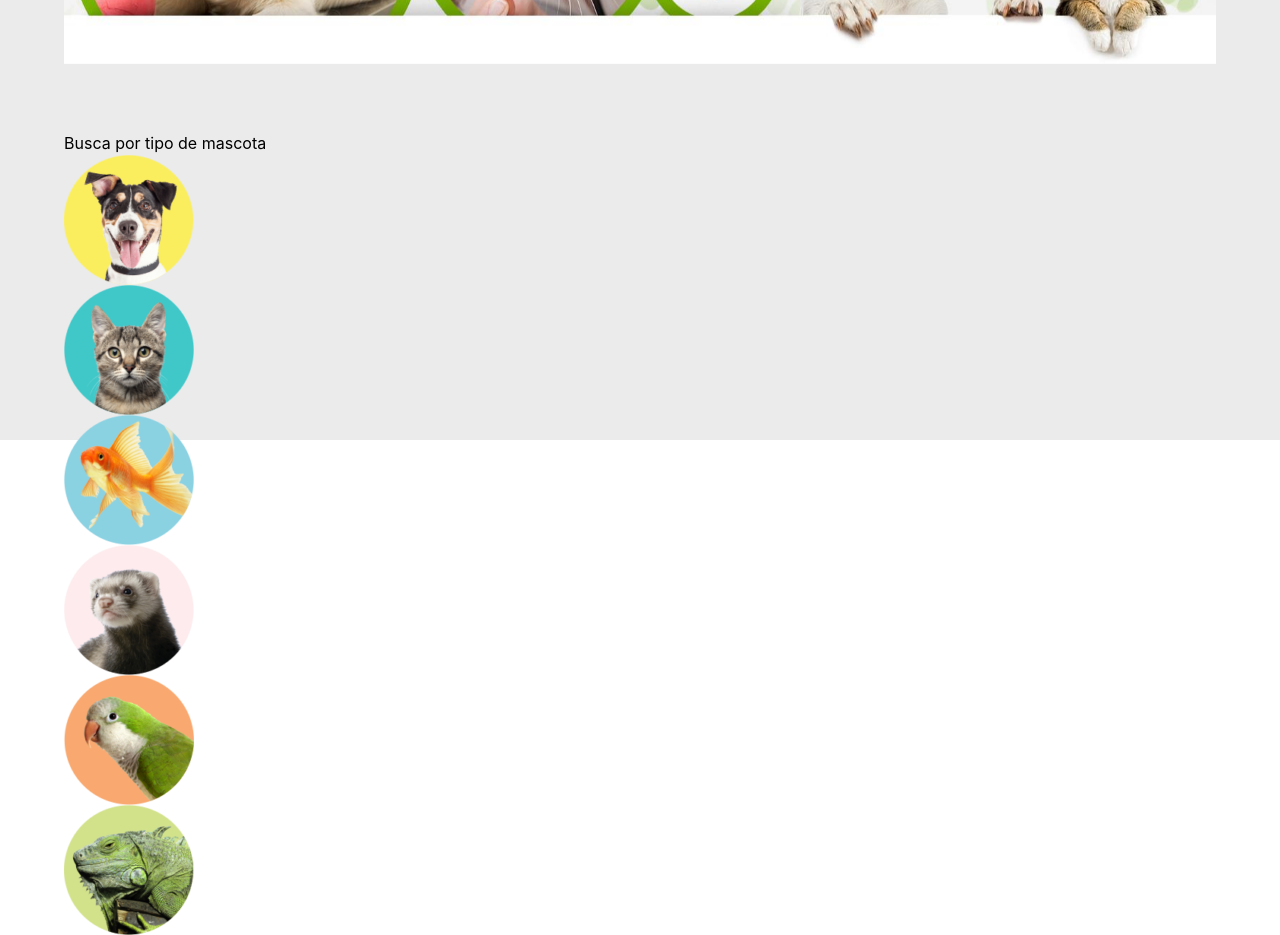
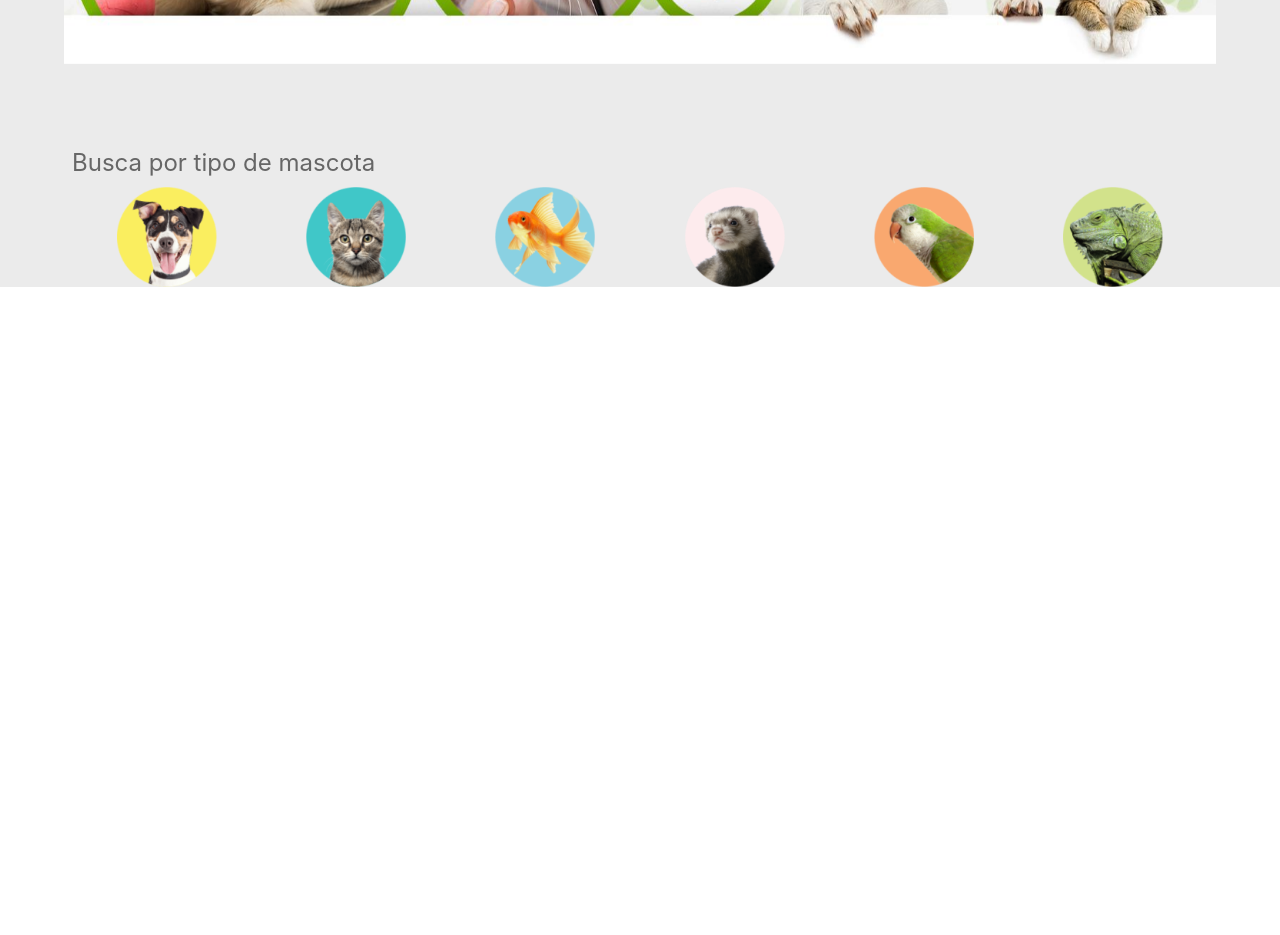
Before and after one commit to Marcos676/e-commerce-petshop, a React (Vite) app in the folder client/: page / in a window 1280 px wide. Shown: the part 360-1295 px from the top of the page. After the commit the page ends 800 px from the top, so only its background shows below. Built offline with nearby package versions, Linux system fonts and the light colour scheme.

Commit message:
Refactoriza el componente Home: Crea ciclos para manejar codigo repetido como estructuras de lista y componentes de carrusel. Completa el diseño de la seccion "Busca por tipo de mascota" con Grid

```diff
--- a/client/src/pages/Home.tsx
+++ b/client/src/pages/Home.tsx
@@ -4,9 +4,9 @@ import { Autoplay } from "swiper/modules"; //importa modulo de autoplay para que
 import "swiper/css"; // Importa estilos
 import "swiper/css/autoplay";
 
-//type Props = {}
 
-const Home = (/* props: Props */) => {
+
+const Home = () => {
   return (
     <>
       {/* carrusel */}
@@ -16,47 +16,40 @@ const Home = (/* props: Props */) => {
         loop={true} //Se repite infinitamente
         slidesPerView={1} //Muestra un slide a la vez
       >
-        <SwiperSlide>
+        {["carrusel1.jpg", "carrusel2.jpg", "carrusel3.jpg"].map(
+          (img, index) => (
+            <SwiperSlide key={index}>
               <img
-            src="images/carrusel/carrusel1.jpg"
+                src={`images/carrusel/${img}`}
                 className="object-contain"
-            alt=""
+                alt="Imagen de banner"
               />
             </SwiperSlide>
-        <SwiperSlide>
+          ),
+        )}
+      </Swiper>
+      <section className="px-2 my-4">
+        <h2 className="mb-2 text-2xl text-grisOscuro">
+          Busca por tipo de mascota
+        </h2>
+        <ul
+          className="grid justify-around items-center"
+          style={{ gridTemplateColumns: "repeat(auto-fit, 100px)" }}
+        >
+          {["Perro", "Gato", "Pez", "Roedor", "Ave", "Reptil"].map(
+            (tipo, index) => (
+              <li key={index} className="mx-auto">
                 <img
-            src="images/carrusel/carrusel2.jpg"
-            className="object-contain"
-            alt=""
+                  className="max-w-full h-auto object-contain"
+                  src={`images/categorias/icono${tipo}.png`}
+                  alt={tipo}
                 />
-        </SwiperSlide>
-        <SwiperSlide>
-          <img src="images/carrusel/carrusel3.jpg" className="" alt="" />
-        </SwiperSlide>
-      </Swiper>
-      <section>
-        <h3>Busca por tipo de mascota</h3>
-        <ul>
-          <li>
-            <img src="images/categorias/iconoPerro.png" alt="Perro" />
               </li>
-          <li>
-            <img src="images/categorias/iconoGato.png" alt="Gato" />
-          </li>
-          <li>
-            <img src="images/categorias/iconoPez.png" alt="Pez" />
-          </li>
-          <li>
-            <img src="images/categorias/iconoRoedor.png" alt="Roedor" />
-          </li>
-          <li>
-            <img src="images/categorias/iconoAve.png" alt="Ave" />
-          </li>
-          <li>
-            <img src="images/categorias/iconoReptil.png" alt="Reptil" />
-          </li>
+            ),
+          )}
         </ul>
       </section>
+
     </>
   );
 };
```
Lines whose indentation alone changed are shown as unchanged.
